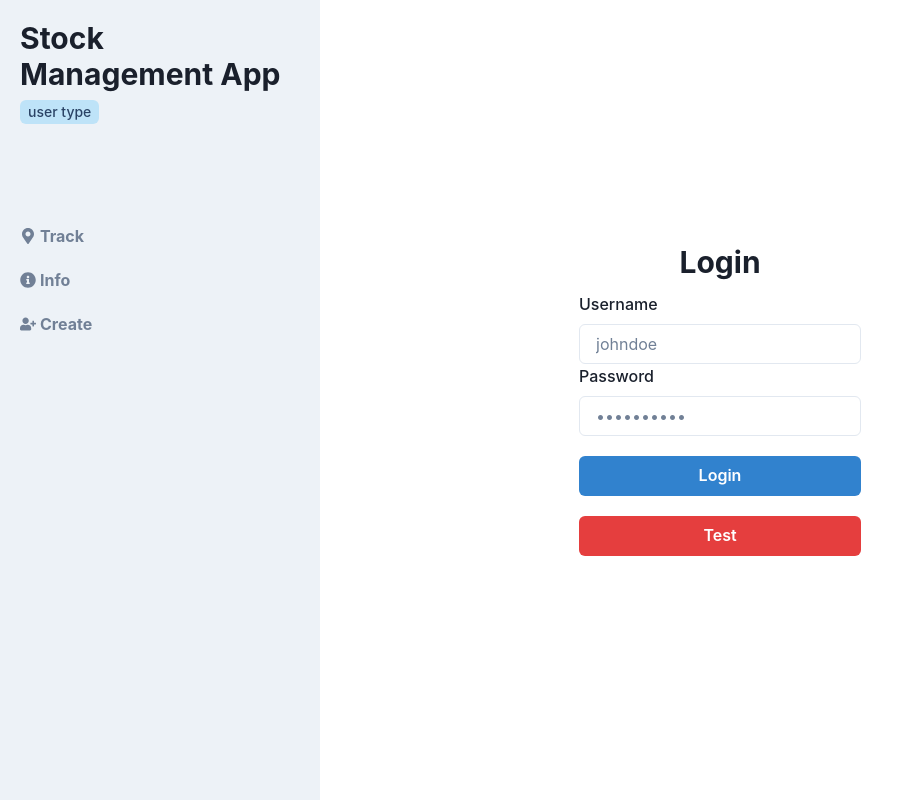
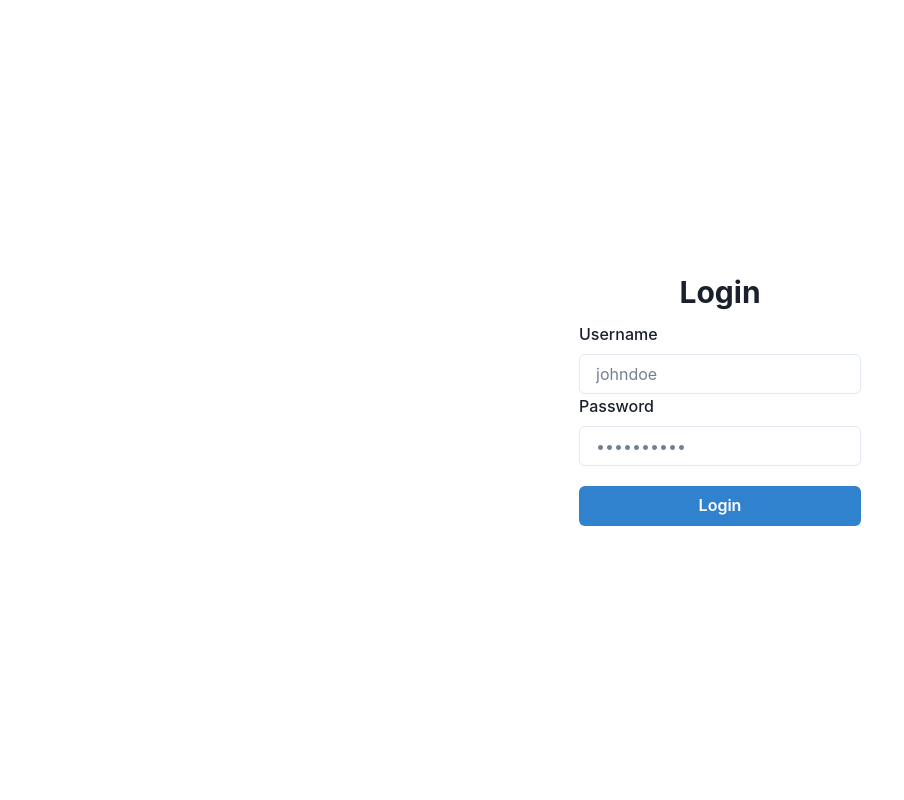
Before and after one commit to wsalas19/inventory-project, a React (Vite) app in the folder client/: page /login in a window 1280 px wide. Shown: the whole page, without its empty margins (0-904 px from the left). Built offline with nearby package versions, Linux system fonts and the light colour scheme.

Commit message:
improving login

```diff
--- a/client/src/App.jsx
+++ b/client/src/App.jsx
@@ -1,6 +1,8 @@
 import { Heading } from "@chakra-ui/react";
 import { useState } from "react";
+import { useSelector } from "react-redux";
 import { Route, Routes } from "react-router-dom";
+import ProtectedRoutes from "./auth/ProtectedRoutes";
 import Create from "./components/Create";
 import Info from "./components/Info";
 import Login from "./components/Login";
@@ -10,13 +12,17 @@ import Track from "./components/Track";
 import "./styles/App.css";
 
 function App() {
+	const user = useSelector((state) => state.users.user);
 	return (
 		<div className="App">
-			<Nav />
+			{user.ok ? <Nav /> : null}
+
 			<Routes>
-				<Route index element={<Track />} />
-				<Route path="/info" element={<Info />} />
-				<Route path="/create" element={<Create />} />
+				<Route element={<ProtectedRoutes />}>
+					<Route index element={<Track />} />
+					<Route path="/info" element={<Info />} />
+					<Route path="/create" element={<Create />} />
+				</Route>
 				<Route path="/login" element={<Login />} />
 			</Routes>
 		</div>
--- /dev/null
+++ b/client/src/auth/ProtectedRoutes.jsx
@@ -0,0 +1,13 @@
+import { Outlet, Navigate } from "react-router-dom";
+
+import { useSelector } from "react-redux";
+
+const ProtectedRoutes = () => {
+	const user = useSelector((state) => state.users.user);
+	if (user.ok) {
+		return <Outlet />;
+	}
+	return <Navigate to={"/login"} />;
+};
+
+export default ProtectedRoutes;
--- a/client/src/components/Login.jsx
+++ b/client/src/components/Login.jsx
@@ -5,14 +5,16 @@ import {
 	/* FormErrorMessage,
 	FormHelperText, */
 } from "@chakra-ui/react";
+import { redirect } from "react-router-dom";
 import { useDispatch } from "react-redux";
-import { cleanUser, setUser } from "../redux/actions";
+import { setUser } from "../redux/actions";
 import React, { useState } from "react";
-import axios from "axios";
 
 function Login() {
 	const [input, setInput] = useState({ username: "", password: "" });
+	const [loading, setLoading] = useState(false);
 	const dispatch = useDispatch();
+
 	const handleChange = (e) => {
 		const { name, value } = e.target;
 		setInput({
@@ -22,20 +24,20 @@ function Login() {
 		/* setErrors(
 			validate({
 				...input,
-				[e.target.name]: e.target.value,
+				[name]: value,
 			})
 		); */
 	};
-	const handleLogOut = (e) => {
-		e.preventDefault();
-		dispatch(cleanUser());
-	};
+
 	const handleSubmit = async (e) => {
 		e.preventDefault();
 		try {
 			dispatch(setUser(input));
+
 			setInput({ username: "", password: "" });
 			console.log(res.data);
+
+			redirect("/");
 		} catch (error) {
 			console.log(error);
 		}
@@ -51,11 +53,13 @@ function Login() {
 	return (
 		<>
 			<Flex
+				ml={"25%"}
 				w={"100svh"}
-				/* bg={"red.200"} */
+				alignSelf={"center"}
+				h={"100svh"}
 				alignItems={"center"}
 				justifyContent={"center"}
-				p={"100px"}
+				p={"50px"}
 				flexDirection={"column"}
 			>
 				<Heading size={"lg"}>Login</Heading>
@@ -85,11 +89,9 @@ function Login() {
 						type="submit"
 						w={"full"}
 						colorScheme={"blue"}
+						isLoading={loading}
 					>
 						Login
-					</Button>
-					<Button onClick={handleLogOut} w={"full"} colorScheme={"red"}>
-						Test
 					</Button>
 				</VStack>
 			</Flex>
--- a/client/src/components/Nav.jsx
+++ b/client/src/components/Nav.jsx
@@ -1,15 +1,38 @@
-import { Box, Flex, Heading, Tag, Text, VStack } from "@chakra-ui/react";
+import {
+	Box,
+	Button,
+	Flex,
+	Heading,
+	Tag,
+	Text,
+	VStack,
+} from "@chakra-ui/react";
 import React from "react";
 import { Link } from "react-router-dom";
+import { useDispatch, useSelector } from "react-redux";
+import { cleanUser } from "../redux/actions";
 import "../styles/App.css";
 import { FaMapMarkerAlt, FaInfoCircle, FaUserPlus } from "react-icons/fa";
 
 function Nav() {
+	const user = useSelector((state) => state.users.user);
+	const { role, username } = user.user;
+	const dispatch = useDispatch();
+	const handleLogOut = (e) => {
+		e.preventDefault();
+		dispatch(cleanUser());
+	};
 	return (
 		<>
-			<Box h={"100svh"} w={"25%"} bg={"gray.100"}>
-				<Flex alignItems={"flex-start"} flexDirection={"column"} p={5}>
-					<VStack>
+			<Box className="nav-side" h={"100svh"} w={"25%"} bg={"gray.100"}>
+				<Flex
+					justifyContent={"space-between"}
+					alignItems={"flex-start"}
+					flexDirection={"column"}
+					p={5}
+					h={"inherit"}
+				>
+					<VStack pt={2}>
 						<Heading size={"lg"} className="nav-heading">
 							Stock Management App
 						</Heading>
@@ -18,11 +41,11 @@ function Nav() {
 							colorScheme={"blue"}
 							w={"fit-content"}
 						>
-							{"user type"}
+							{role}
 						</Tag>
 					</VStack>
 
-					<VStack alignItems={"flex-start"} spacing={5} mt={"100px"}>
+					<VStack alignItems={"flex-start"} spacing={5} mt={"-80%"}>
 						<Link to={"/"}>
 							<Text
 								display={"flex"}
@@ -46,6 +69,8 @@ function Nav() {
 								Info
 							</Text>
 						</Link>
+
+						{role === "admin" ? (
 							<Link to={"/create"}>
 								<Text
 									display={"flex"}
@@ -58,7 +83,12 @@ function Nav() {
 									Create
 								</Text>
 							</Link>
+						) : null}
 					</VStack>
+
+					<Button onClick={handleLogOut} w={"fit-content"} colorScheme={"red"}>
+						Log out
+					</Button>
 				</Flex>
 			</Box>
 		</>
```
Lines whose indentation alone changed are shown as unchanged.
